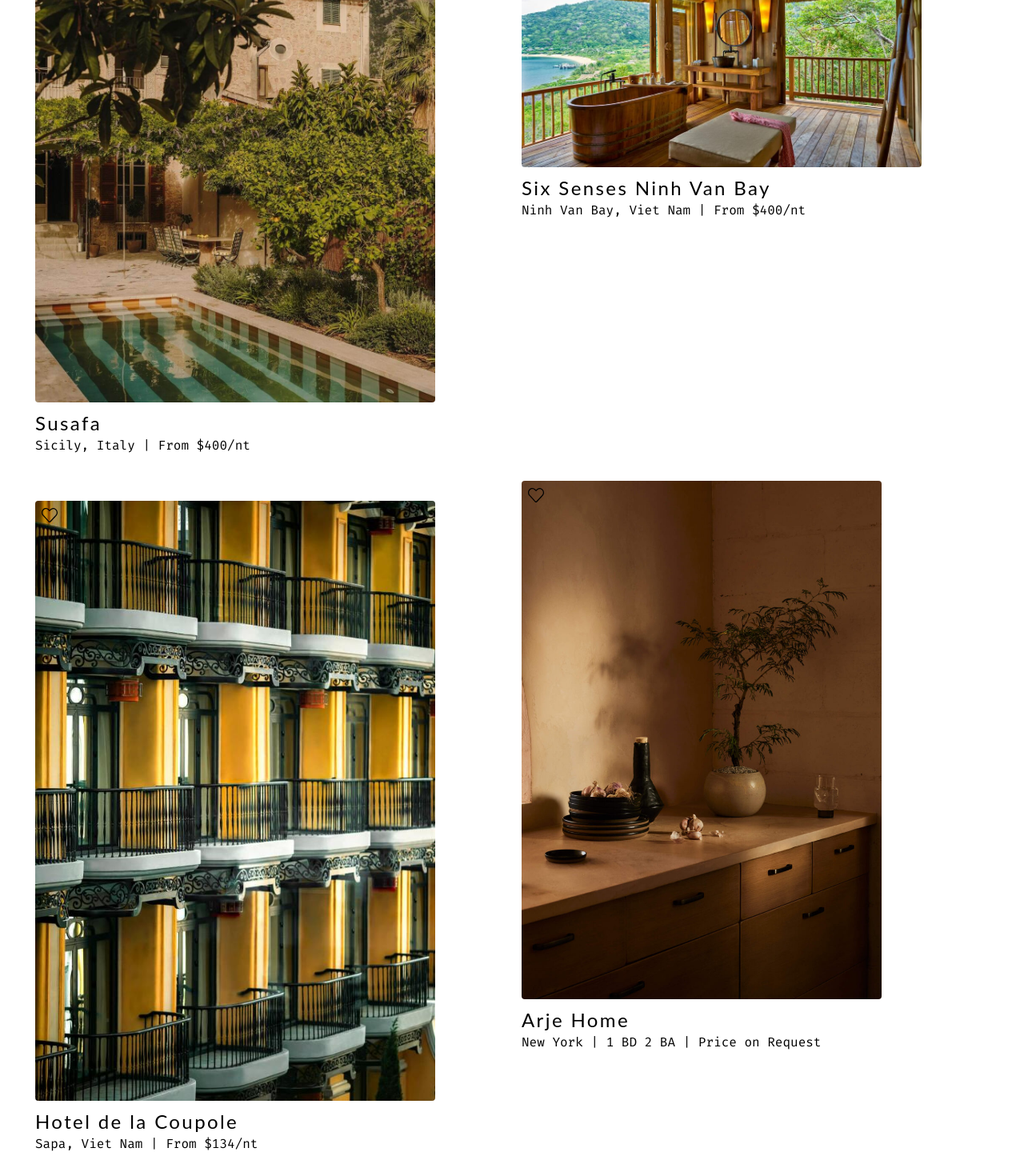
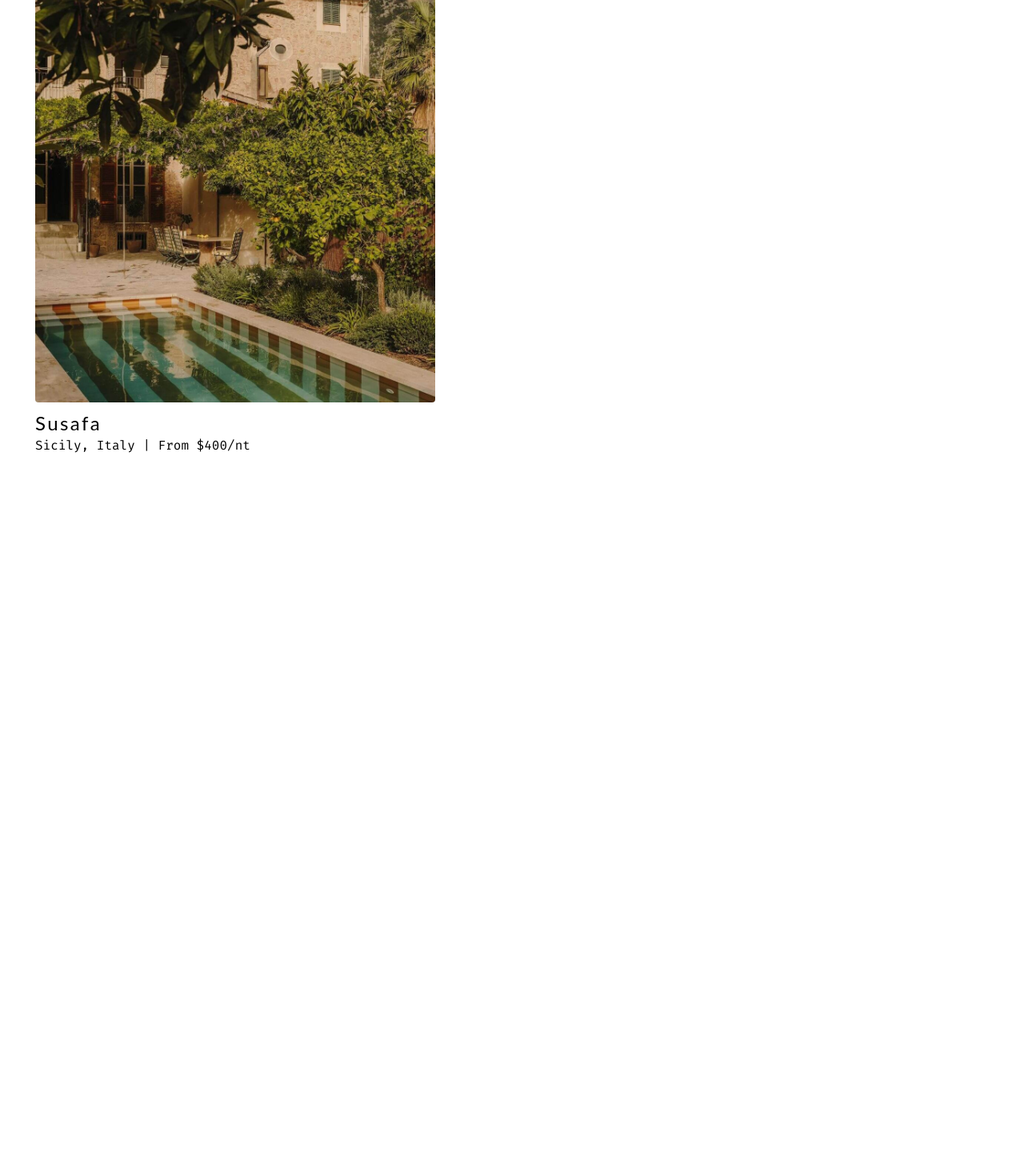
Before and after one commit to duongni/zent, a Next.js app: page / in a window 1280 px wide. Shown: the part 227-1697 px from the top of the page at 80% size. After the commit the page ends 806 px from the top, so only its background shows below. Built offline with nearby package versions, Linux system fonts and the light colour scheme.

Commit message:
start on the search page/search bar. Work on Park page along with it api

```diff
--- /dev/null
+++ b/app/api/park.tsx
@@ -0,0 +1,67 @@
+import axios from "axios";
+import type { GetStaticProps } from "next";
+import Page from "../parks/page";
+
+interface IndexPageProps {
+  parks: Array<{
+    name: string;
+    img: string;
+    state: string;
+    activities: string;
+  }>;
+}
+interface Park {
+  id: string;
+  fullName: string;
+  states: string;
+  images: Array<{ url: string }>;
+  activities: Array<{ name: string }>;
+}
+
+export const getStaticProps: GetStaticProps<IndexPageProps> = async () => {
+  try {
+    const apiUrl =
+      "https://developer.nps.gov/api/v1/parks?stateCode=WA&api_key=mh9ahtxIO5fhbnKFaeu6dMleOmK11DGk289gULQO";
+
+    const response = await axios.get<{ data: Array<Park> }>(apiUrl);
+    const parks = response.data.data.map((park) => ({
+      name: park.fullName,
+      img: park.images[0]?.url || "",
+      state: park.states,
+      activities:
+        park.activities
+          .filter((activity) =>
+            [
+              "Biking",
+              "Camping",
+              "Picknicking",
+              "Hiking",
+              "Kayaking",
+              "Stand Up Paddleboarding",
+            ].includes(activity.name.toLowerCase())
+          )
+          .map((activity) => activity.name)
+          .join(", ") || "",
+    }));
+
+    if (!parks) {
+      return {
+        notFound: true,
+      };
+    }
+
+    return {
+      props: { parks },
+    };
+  } catch (error) {
+    console.error("Error fetching data:", error);
+
+    return {
+      notFound: true,
+    };
+  }
+};
+const IndexPage: React.FC<IndexPageProps> = ({ parks }) => {
+  return <Page parks={parks} />;
+};
+export default IndexPage;
--- /dev/null
+++ b/app/components/SearchBar.tsx
@@ -0,0 +1,17 @@
+"use client";
+import React from "react";
+
+const SearchBar = () => {
+  return (
+    <div className=" flex p-3 ">
+      <input
+        type="text"
+        placeholder="Explore the next ZEN"
+        onKeyDown={(e) => e.key === "Enter"}
+        className="border-b-2 focus:outline-none  text-sm w-full"
+      />
+    </div>
+  );
+};
+
+export default SearchBar;
--- a/app/components/SideNavBar.tsx
+++ b/app/components/SideNavBar.tsx
@@ -42,10 +42,10 @@ const SideNavBar = () => {
   ];
 
   return (
-    <div className="flex flex-col mt-[100px]  w-[80px] sticky text-xs border-r-1  shadow-md">
+    <div className=" flex flex-col mt-[100px]  w-[80px] sticky text-xs border-r-1  shadow-md">
       {typeOfPlace.map((item) => (
         <div
-          className=" flex flex-col justify-center items-center py-4 hover:text-gray-400"
+          className=" sm:hide flex flex-col justify-center items-center py-4 hover:text-gray-400"
           key={item.id}
         >
           {item.icon}
--- a/app/components/google.tsx
+++ /dev/null
@@ -1,37 +0,0 @@
-"use client";
-import React from "react";
-import { Map, GoogleApiWrapper, Marker } from "google-maps-react";
-
-const mapStyles = {
-  width: "100%",
-  height: "60%",
-};
-
-const google = () => {
-  return (
-    //The <Map></Map> need the following props
-    //initialCenter={} will be the center on the Map
-    <Map
-      google={window.google}
-      zoom={17}
-      style={mapStyles}
-      initialCenter={{
-        lat: 48.0773,
-        lng: 121.7458,
-      }}
-    >
-      //The Maker Component have a prop positio={}
-      //in which you decide the position of it
-      <Marker
-        position={{
-          lat: 48.0773,
-          lng: 121.7458,
-        }}
-      />
-    </Map>
-  );
-};
-
-export default GoogleApiWrapper({
-  apiKey: "AIzaSyBFrhwenepweBSjFc8-sNU8fB3pYbSvPDE",
-})(google);
--- a/app/layout.tsx
+++ b/app/layout.tsx
@@ -1,7 +1,7 @@
 import type { Metadata } from "next";
 import { Fira_Mono } from "next/font/google";
 import "./globals.css";
-import Navbar from "./components/navbar";
+import Navbar from "./components/Navbar";
 
 export const metadata: Metadata = {
   title: "ZEN",
--- a/app/page.tsx
+++ b/app/page.tsx
@@ -1,36 +1,14 @@
-import Hotels from "./trails/page";
-import Villas from "./parks/page";
-import Google from "./components/google";
+import Trails from "./trails/page";
 
 export default function Home() {
   return (
     <div className="py-3 md:grid grid-cols-2 2xl:grid-cols-3 grid-rows-[750px] ">
-      <Hotels
+      <Trails
         name="Susafa"
         img="/images/santa teresa/pool-santa-teresa.jpeg"
         location="Sicily, Italy"
         price={400}
       />
-      <Hotels
-        name="Six Senses Ninh Van Bay"
-        img="/images/six-senses/tub-view.jpeg"
-        location="Ninh Van Bay, Viet Nam"
-        price={400}
-      />
-      <Hotels
-        name="Hotel de la Coupole"
-        img="/images/Hotel de la Coupole/rooms.jpeg"
-        location="Sapa, Viet Nam"
-        price={134}
-      />
-
-      <Villas
-        name="Arje Home"
-        img="/images/arje/arje_dining-1.jpeg"
-        location="New York"
-        bed={1}
-        bath={2}
-      />
     </div>
   );
 }
--- a/app/parks/page.tsx
+++ b/app/parks/page.tsx
@@ -3,29 +3,36 @@ import React, { useState } from "react";
 import Image from "next/image";
 import { SlHeart } from "react-icons/sl";
 
-interface Props {
+interface ParkProps {
   name: string;
   img: string;
-  location: string;
-  bed: number;
-  bath: number;
+  state: string;
+  activities: string;
 }
 
-function Page(props: Props) {
-  const { name, img, location, bed, bath } = props;
+interface Props {
+  parks?: ParkProps[];
+}
+
+const Page: React.FC<Props> = ({ parks }) => {
   const [isLiked, setLike] = useState(false);
+
   const handleheartClick = () => {
     setLike(!isLiked);
   };
+
   return (
-    <div className="mt-[50px]  mx-3 relative hotelCard">
+    <div className="mt-[50px] mx-3 relative hotelCard">
+      {parks &&
+        parks.map((park, index) => (
+          <div key={index}>
             <Image
               className="hover:opacity-75 rounded"
-        src={img}
-        alt="Arje Property"
+              src={park.img}
+              alt={`Park - ${park.name}`}
               width={450}
               height={600}
-        priority={false} // {false} | {true}
+              priority={false}
             />
             <SlHeart
               size={20}
@@ -35,11 +42,16 @@ function Page(props: Props) {
               onClick={handleheartClick}
             />
 
-      <h4 className="font-normal text-2xl tracking-widest my-2.5">{name}</h4>
+            <h4 className="font-normal text-2xl tracking-widest my-2.5">
+              {park.name}
+            </h4>
             <p className="mt-[-10px]">
-        {location} | {bed} BD {bath} BA | Price on Request
+              {park.name} | {park.state} | {park.activities}
             </p>
           </div>
+        ))}
+    </div>
   );
-}
+};
+
 export default Page;
--- a/app/search/page.tsx
+++ b/app/search/page.tsx
@@ -1,12 +1,16 @@
 import React from "react";
 import SideNavBar from "../components/SideNavBar";
+import SearchBar from "../components/SearchBar";
 
 const Search = () => {
   return (
-    <div className="">
+    <div className="flex mt-[100px] ">
       <SideNavBar />
-      <p>Place List</p>
-      <p>Google Map</p>
+      <div className="grid grid-cols-1 md:grid-cols-2 px-6 md:px-10 w-full gap-8 content-start">
+        <SearchBar />
+
+        <p>Google Map</p>
+      </div>
     </div>
   );
 };
--- a/package.json
+++ b/package.json
@@ -9,8 +9,7 @@
     "lint": "next lint"
   },
   "dependencies": {
-    "@googlemaps/js-api-loader": "^1.16.2",
-    "google-maps-react": "^2.0.6",
+    "axios": "^1.6.4",
     "next": "14.0.4",
     "react": "^18",
     "react-dom": "^18",
```
Also changed, not shown: 1 other file (tests, documents, lock files or other folders). Lines whose indentation alone changed are shown as unchanged.
